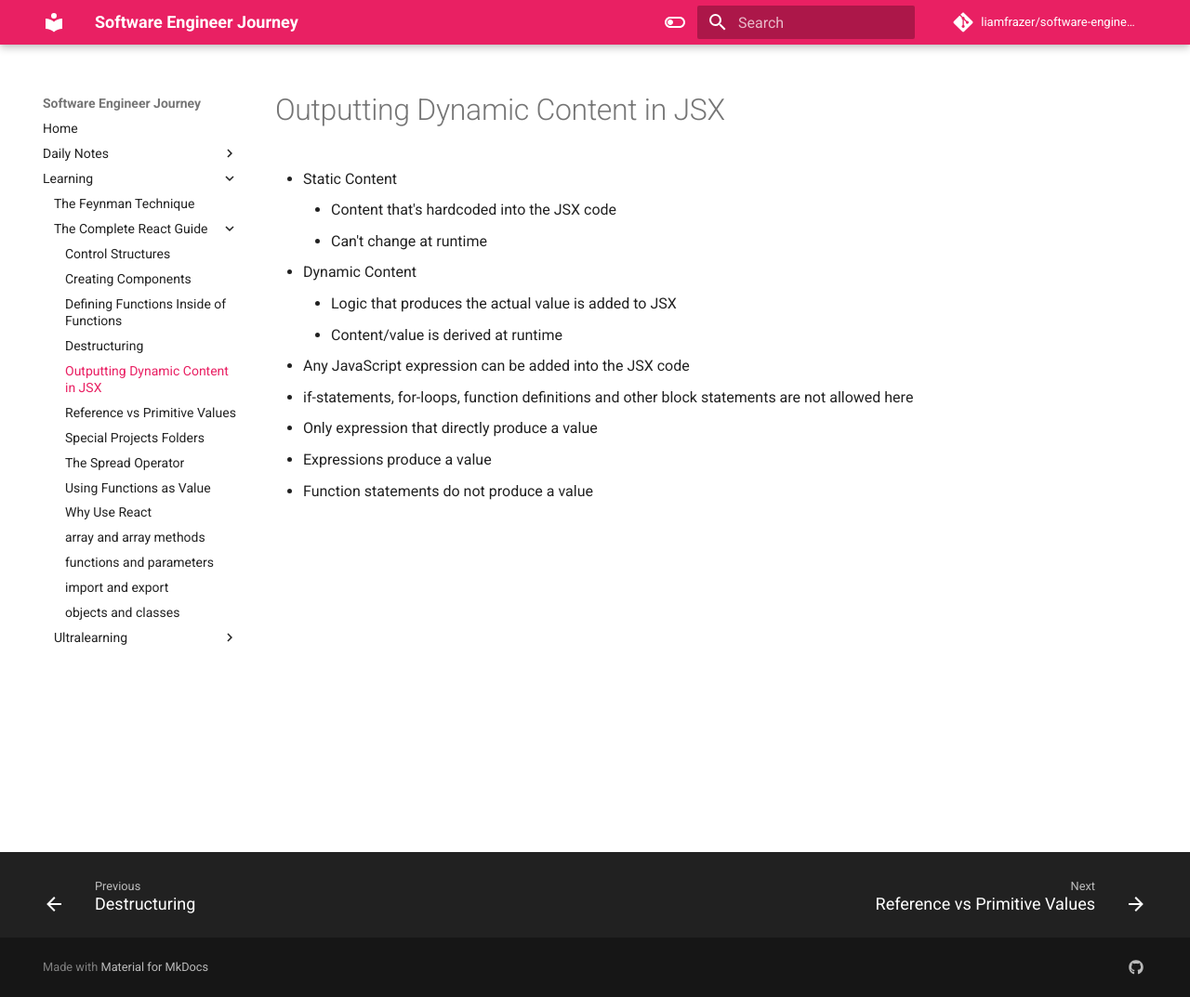
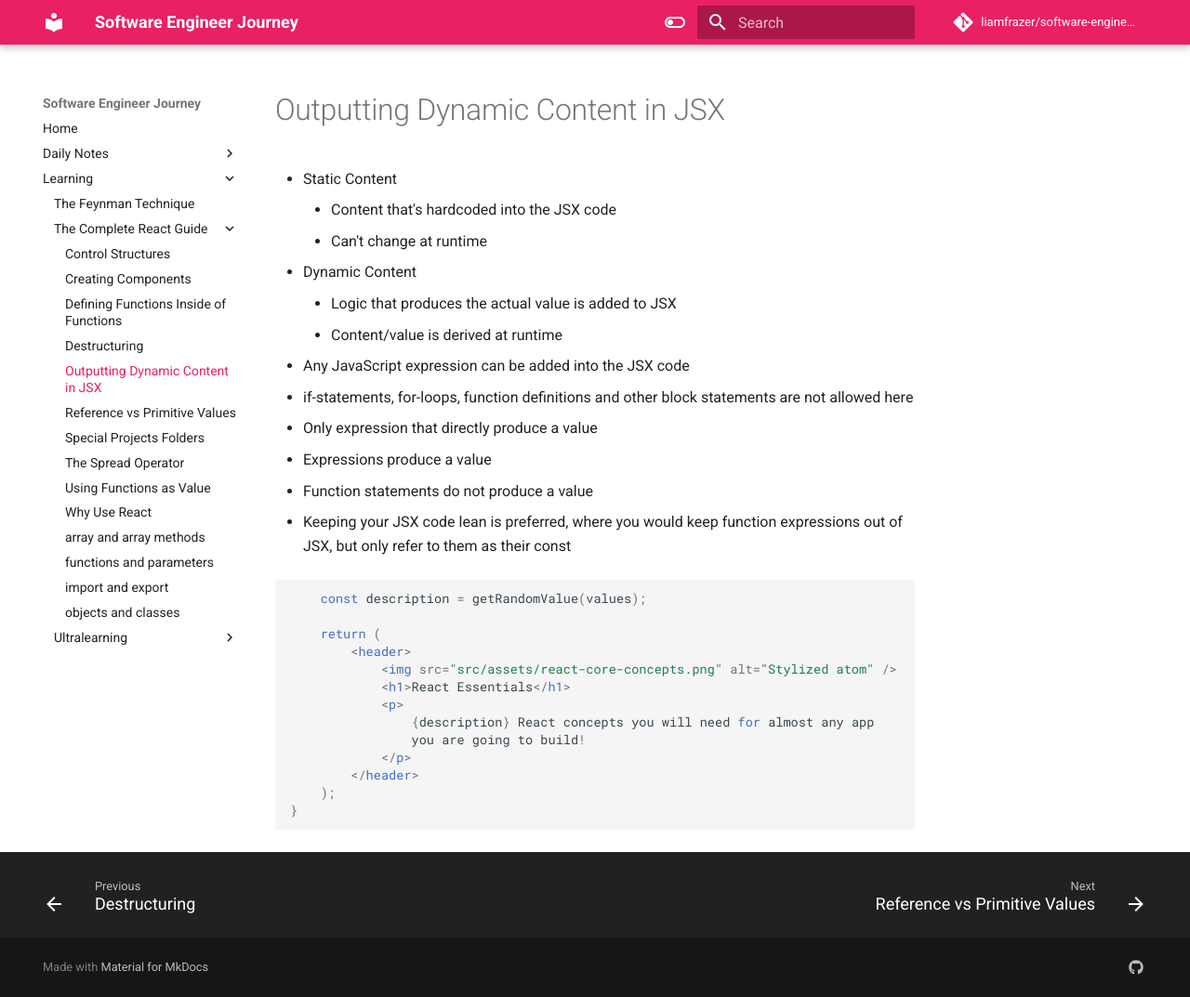
Before and after one commit to liamfrazer/software-engineer-journey, an MkDocs documentation site: the page built from docs/Learning/The Complete React Guide/Outputting Dynamic Content in JSX.md, in a window 1280 px wide and 1073 px high. Shown: the whole window at 93% size. Built offline with MkDocs 1.6.1 and Material for MkDocs 9.7.7, drawn with Linux system fonts in a browser that asks for light colours; comment, search, counter and statistics services are not loaded.

Commit message:
vault backup: 2023-12-16 07:00:51

````diff
--- a/docs/Learning/The Complete React Guide/Outputting Dynamic Content in JSX.md
+++ b/docs/Learning/The Complete React Guide/Outputting Dynamic Content in JSX.md
@@ -21,3 +21,22 @@ tags:
 
 * Expressions produce a value
 * Function statements do not produce a value
+
+* Keeping your JSX code lean is preferred, where you would keep function expressions out of JSX, but only refer to them as their const
+
+
+```jsx
+	const description = getRandomValue(values);
+
+	return (
+		<header>
+			<img src="src/assets/react-core-concepts.png" alt="Stylized atom" />
+			<h1>React Essentials</h1>
+			<p>
+				{description} React concepts you will need for almost any app
+				you are going to build!
+			</p>
+		</header>
+	);
+}
+```
````
